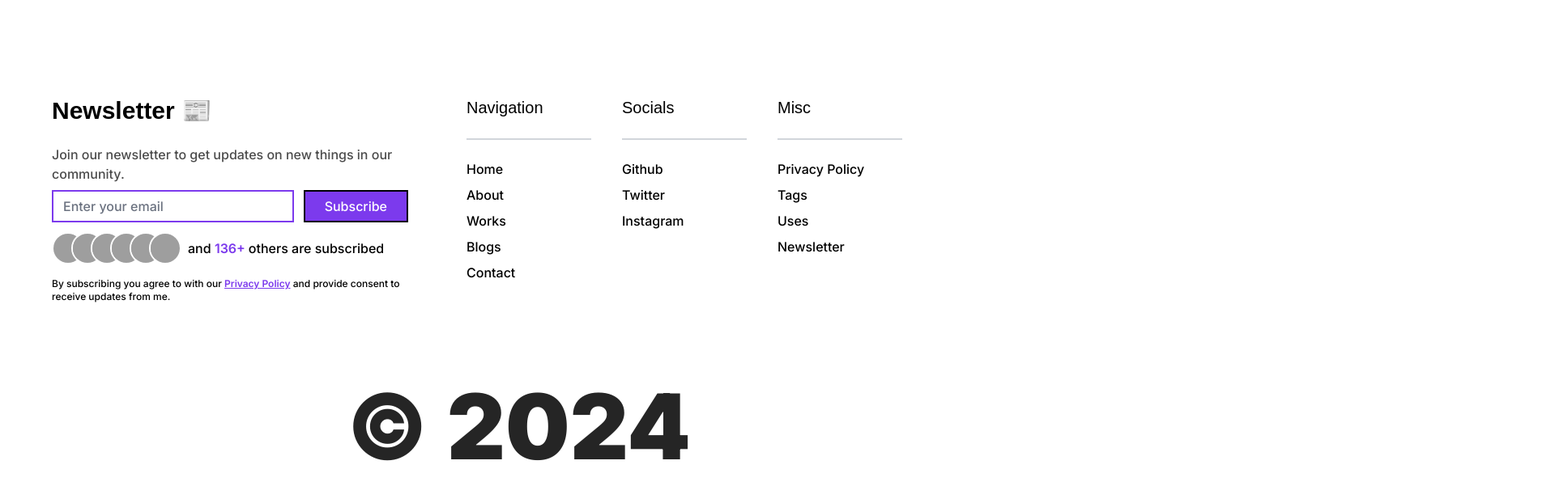
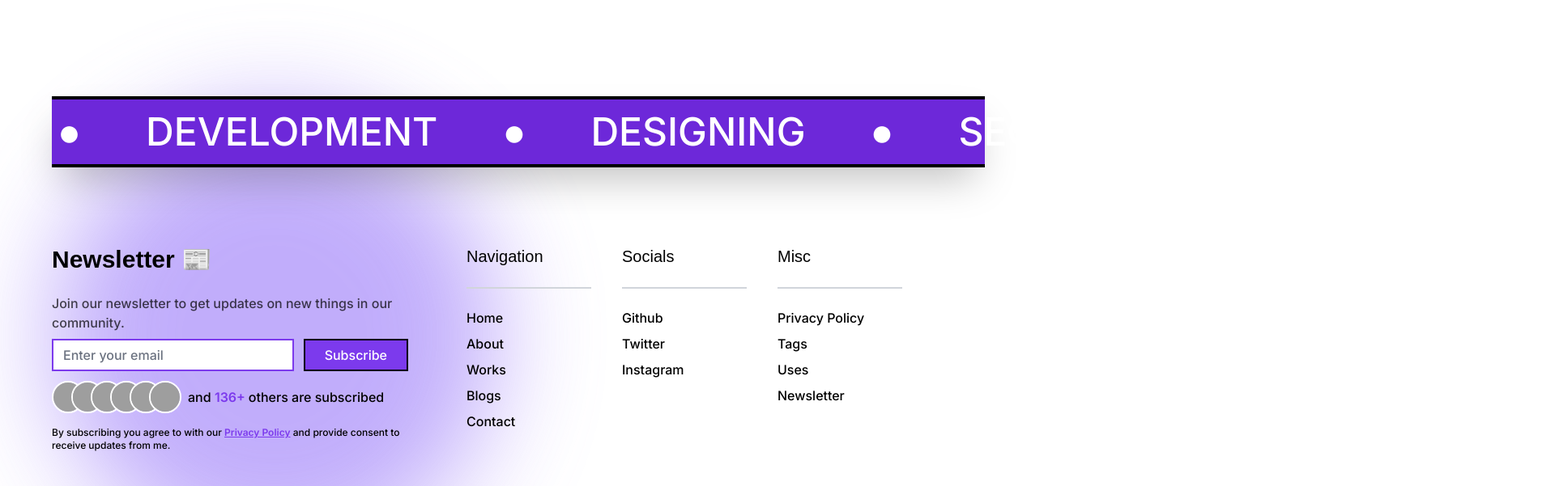
Before and after one commit to AcidOP/portfolio, a Next.js app: page /contact in a window 1280 px wide. Shown: the part 1065-1666 px from the top of the page at 81% size, 1920 px wide, since content can reach past the window. Built offline with nearby package versions, Linux system fonts and the light colour scheme; no server answers; grey boxes are pictures that could not be loaded; a web font is replaced by a local one.

Commit message:
feat: added marquee in footer

```diff
--- a/src/components/footer.tsx
+++ b/src/components/footer.tsx
@@ -1,4 +1,5 @@
 import { suez_400 } from './fonts';
+import MarqueeText from './MarqueeText';
 // import allLinks from '../navbar/navlinks';
 import Newsletter from './newsletter/newsletter';
 import { ScreenFitText } from './ScreenFitText';
@@ -15,7 +16,7 @@ const Footer = () => {
   // const miscLinks: Link[] = allLinks.filter(link => link.dropdown);
 
   return (
-    <footer className='mt-24'>
+    <footer className='relative mt-24'>
       <ScreenFitText
         text='Have a question or want to work together?'
         className='opacity-60'
@@ -26,8 +27,13 @@ const Footer = () => {
         className='opacity-80'
       />
 
+      <MarqueeText
+        text={['Development', 'Designing', 'SEO']}
+        className='my-24 hidden lg:flex'
+      />
+
       {/* FIX: Causes horizontal overflow  */}
-      {/* <div className='absolute inset-0 -z-10 h-[550px] w-[550px] overflow-x-hidden rounded-full bg-violet-500 opacity-40 blur-[64px]' /> */}
+      <div className='absolute left-0 top-1/2 -z-10 h-[400px] w-[400px] -translate-y-1/2 overflow-x-hidden rounded-full bg-violet-400 opacity-70 blur-[64px] lg:h-[550px] lg:w-[550px]' />
 
       <div className='my-24 flex flex-col lg:flex-row'>
         <div className='max-w-md'>
```
